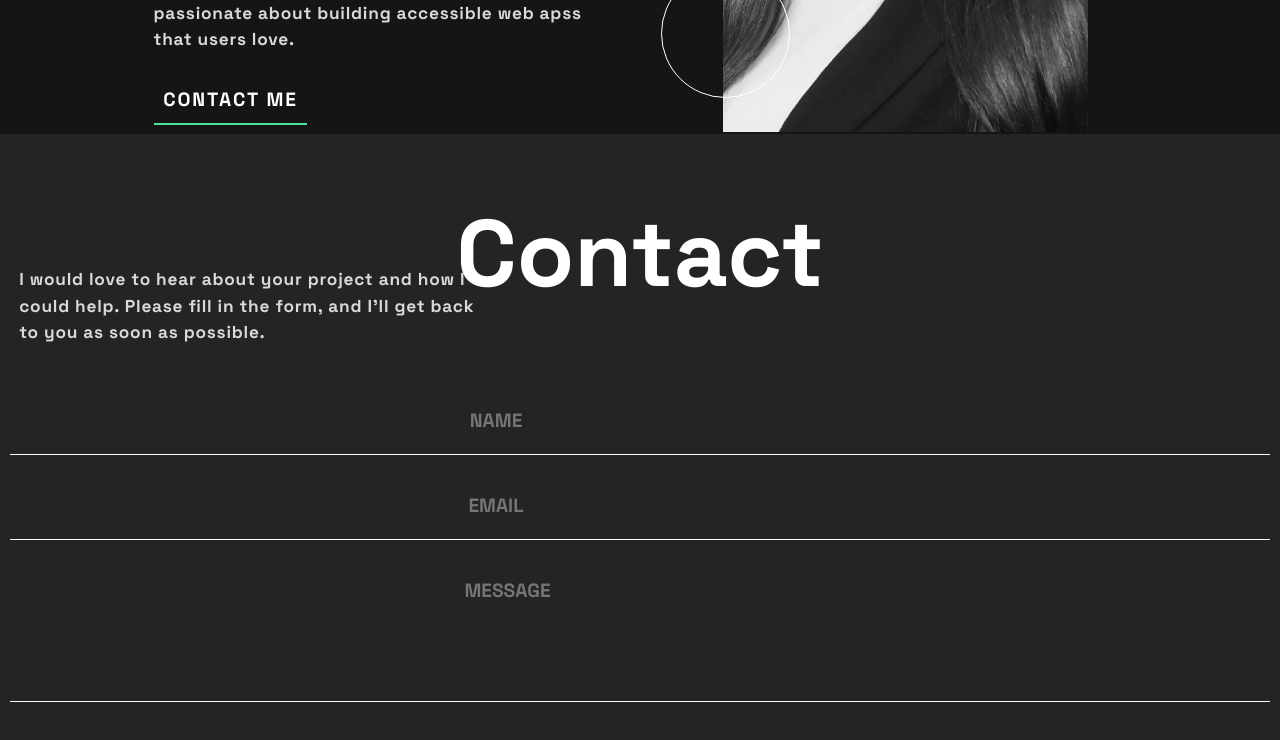
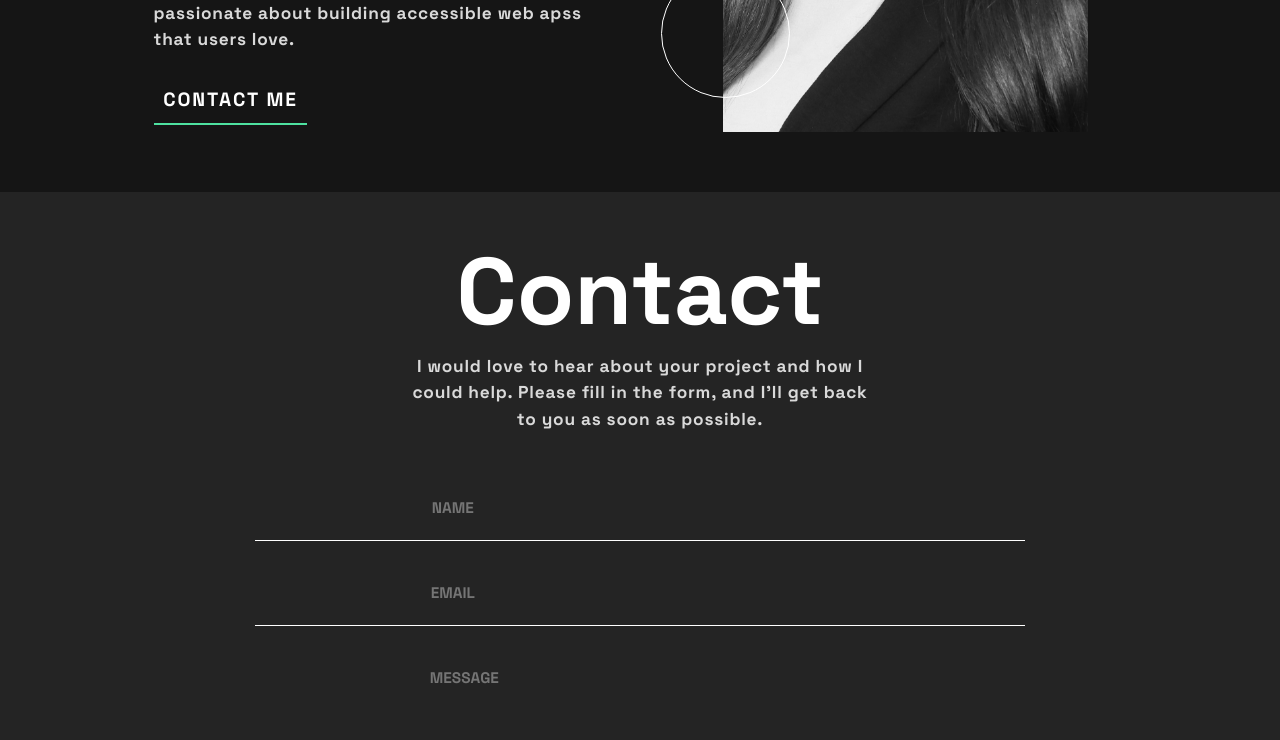
Before and after one commit to drv0228/dayana-portfolio, a React (Create React App) app: page / in a window 1280 px wide. Shown: the part 540-1280 px from the top of the page. Built offline with nearby package versions, Linux system fonts and the light colour scheme.

Commit message:
Adapt Contact Component for tablet viewport                                                         - Implement responsive design for an optimal tablet viewing experience - Pending: Adapt component layout for desktop viewports

```diff
--- a/src/components/About/About.scss
+++ b/src/components/About/About.scss
@@ -8,6 +8,7 @@
     align-items: center;
     @include tablet {
     align-items: first baseline;
+    margin-bottom: 3.5rem;
     }
     @include desktop {
         padding: 0rem 7rem;
@@ -74,7 +75,7 @@
         height: 30rem;
         position: absolute;
         top: 2rem;
-        right: -1rem;
+        right: 0rem;
     }
     @include desktop {
         width: 19rem;
--- a/src/components/Contact/Contact.scss
+++ b/src/components/Contact/Contact.scss
@@ -4,6 +4,13 @@
 .contact-section {
   padding: 4rem 0.5rem 3rem 0.5rem;
   background-color: $s-black;
+  @include tablet {
+   display: flex;
+   flex-direction: column;
+   justify-content: center;
+   align-items: center;
+   padding-top: 3rem;
+  }
 }
 .contact-section__title {
   font-size: 2rem;
@@ -13,6 +20,7 @@
     padding-top: 1.5rem;
     background-color: transparent;
     z-index: 1;
+    padding-bottom: 2.5rem;
   }
   @include desktop {
     font-size: 4.9rem;
@@ -24,20 +32,21 @@
   margin: 1.25rem 0.5rem;
   letter-spacing: 0.01rem;
   background-color: $s-black;
+  text-align: left;
   @include tablet {
     width: 24rem;
     font-size: 0.9rem;
     letter-spacing: 0.04rem;
     margin-top: 0rem;
     margin-left: 0.5rem;
-    text-align: left;
+    letter-spacing: 0.04rem;
+    text-align: center;
   }
 }
 .contact-container {
   display: flex;
   flex-direction: column;
   background-color: $s-black;
-  // padding-bottom: .5rem;
 }
 .contact-section_form {
   display: flex;
@@ -48,6 +57,10 @@
   &:focus {
     border-color: $p-green;
     background-color: transparent;
+  }
+  @include tablet {
+    width: 61%;
+    border: none;
   }
 }
 .form-values {
@@ -62,6 +75,10 @@
   &:focus {
     border-color: $p-green;
     background-color: transparent !important;
+  }
+  @include tablet {
+    font-size: 0.8rem;
+    text-indent: -19.5rem;
   }
 }
 .input-message {
@@ -83,10 +100,18 @@
   letter-spacing: 0.1rem;
   background-color: $s-black;
   border-bottom: 2px solid $p-green;
+  @include tablet {
+   font-size: 0.85rem;
+   margin-left: 17rem;
+  }
 }
 .contact-section__ovals {
     position: absolute;
     top: 68.7rem;
     left: -12rem;
     background-color: transparent;
+    @include tablet {
+      top: 66.5rem;
+      left: -14rem;
+    }
 }
```
